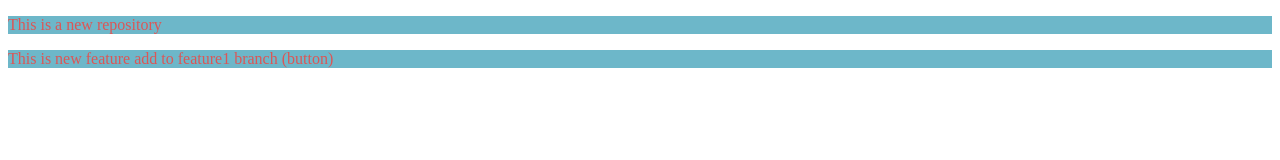
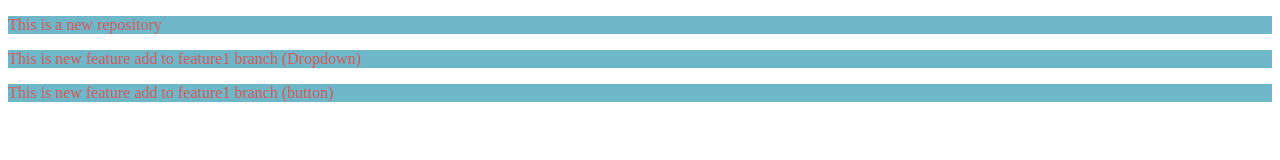
Before and after one commit to sawvivek/LocalRepo, a plain HTML site: page index.html in a window 1280 px wide. Drawn offline with Linux system fonts and the light colour scheme.

Commit message:
Add on main

```diff
--- a/index.html
+++ b/index.html
@@ -8,6 +8,7 @@
 </head>
 <body>
     <p>This is a new repository</p>
+    <p>This is new feature add to feature1 branch (Dropdown)</p>
     <p>This is new feature add to feature1 branch (button)</p>
 </body>
 </html>
```
